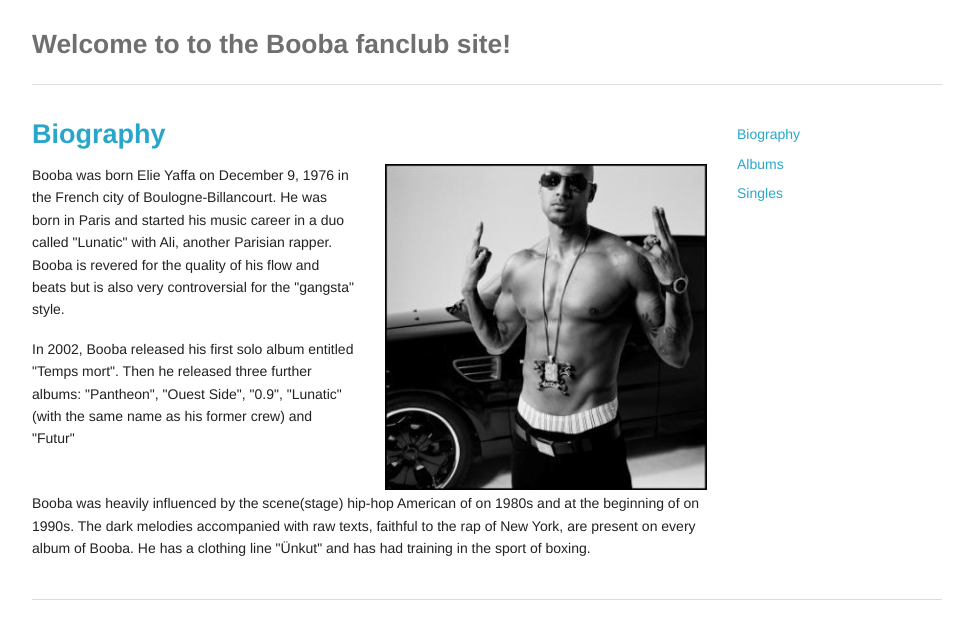
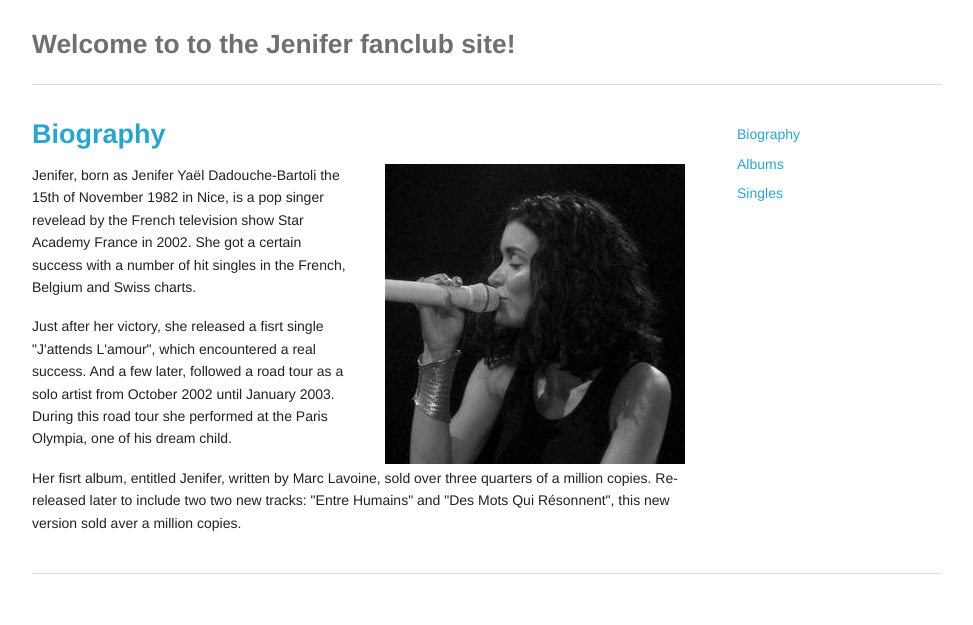
Before and after one commit to gildas-lormeau/ajax-tests, a website: page mixed-noajax-json/index.html in a window 1280 px wide. Shown: the whole page, without its empty margins (153-1126 px from the left). Drawn offline with Linux system fonts and the light colour scheme.

Commit message:
contenu Jenifer

```diff
--- a/mixed-noajax-json/index.html
+++ b/mixed-noajax-json/index.html
@@ -11,7 +11,7 @@
   <!-- Set the viewport width to device width for mobile -->
   <meta name="viewport" content="width=device-width" />
 
-  <title>Booba fanclub site!</title>
+  <title>Jenifer fanclub site!</title>
 
   <!-- Included CSS Files (Uncompressed) -->
   <!--
@@ -31,7 +31,7 @@
   <div class="row">
     <div class="twelve columns">
       <h1>
-        <small>Welcome to to the Booba fanclub site!</small>
+        <small>Welcome to to the Jenifer fanclub site!</small>
       </h1>
       <hr />
     </div>
--- a/mixed-noajax-json/javascripts/app.js
+++ b/mixed-noajax-json/javascripts/app.js
@@ -2,32 +2,96 @@
 (function($, window, undefined) {
 	"use strict";
 
-	var $doc = $(document), Modernizr = window.Modernizr;
+	var $doc = $(document),
+		Modernizr = window.Modernizr;
 
 	var albums = {
-		"title" : "Albums",
-		"list" : [ {
-			"year" : "2002",
-			"content" : "Temps mort"
-		} ]
+		"title": "Albums",
+		"list": [{
+			"year": "2002",
+			"content": "Jenifer"
+		}, {
+			"year": "2004",
+			"content": "Le Passage"
+		}, {
+			"year": "2007",
+			"content": "Lunatique"
+		}, {
+			"year": "2010",
+			"content": "Appelle-moi Jen"
+		}, {
+			"year": "2022",
+			"content": "L'Amour et Moi"
+		}]
 	};
 
 	var singles = {
-		"title" : "Singles",
-		"list" : [ {
-			"year" : "2002",
-			"content" : "Destinée (feat. Kayna Samet)"
-		} ]
+		"title": "Singles",
+		"list": [{
+			"year": "2002",
+			"content": "Destiné"
+		}, {
+			"year": "2002",
+			"content": "Gimme! Gimme! Gimme! (A Man After Midnight)"
+		}, {
+			"year": "2002",
+			"content": "J'attends l'amour"
+		}, {
+			"year": "2002",
+			"content": "Au soleil"
+		}, {
+			"year": "2002",
+			"content": "Des mots qui résonnent!"
+		}, {
+			"year": "2003",
+			"content": "Donne-moi le temps"
+		}, {
+			"year": "2004",
+			"content": "Ma révolution"
+		}, {
+			"year": "2004",
+			"content": "Le souvenir de ce jour"
+		}, {
+			"year": "2005",
+			"content": "C'est de l'or"
+		}, {
+			"year": "2005",
+			"content": "Serre-moi"
+		}, {
+			"year": "2007",
+			"content": "Tourner ma page"
+		}, {
+			"year": "2008",
+			"content": "Comme un hic"
+		}, {
+			"year": "2008",
+			"content": "Si c'est une île"
+		}, {
+			"year": "2010",
+			"content": "Je danse"
+		}, {
+			"year": "2011",
+			"content": "L'envers du paradis"
+		}, {
+			"year": "201",
+			"content": "L'amour fou"
+		}, {
+			"year": "2012",
+			"content": "Sur le fil"
+		}]
 	};
 
+
+
 	var biography = {
-		"title" : "Biography",
-		"writtenBy" : "Written by Bob Smith on November 16, 2012",
-		"image" : "images/booba.jpg",
-		"paragraphs" : [
-				"Booba was born Elie Yaffa on December 9, 1976 in the French city of Boulogne-Billancourt. He was born in Paris and started his music career in a duo called \"Lunatic\" with Ali, another Parisian rapper. Booba is revered for the quality of his flow and beats but is also very controversial for the \"gangsta\" style.",
-				"In 2002, Booba released his first solo album entitled \"Temps mort\". Then he released three further albums: \"Pantheon\", \"Ouest Side\", \"0.9\", \"Lunatic\" (with the same name as his former crew) and \"Futur\"",
-				"Booba was heavily influenced by the scene(stage) hip-hop American of on 1980s and at the beginning of on 1990s. The dark melodies accompanied with raw texts, faithful to the rap of New York, are present on every album of Booba. He has a clothing line \"Ünkut\" and has had training in the sport of boxing." ]
+		"title": "Biography",
+		"writtenBy": "Written by Bob Smith on November 16, 2012",
+		"image": "images/jenifer.jpg",
+		"paragraphs": 	[
+						"Jenifer, born as Jenifer Yaël Dadouche-Bartoli the 15th of November 1982 in Nice, is a pop singer revelead by the French television show Star Academy France in 2002. She got a certain success with a number of hit singles in the French, Belgium and Swiss charts.",
+						"Just after her victory, she released a fisrt single \"J'attends L'amour\", which encountered a real success. And a few later, followed a road tour as a solo artist from October 2002 until January 2003. During this road tour she performed at the Paris Olympia, one of his dream child.",
+						"Her fisrt album, entitled Jenifer, written by Marc Lavoine, sold over three quarters of a million copies. Re-released later to include two two new tracks: \"Entre Humains\" and \"Des Mots Qui Résonnent\", this new version sold aver a million copies."
+						]
 	};
 
 	function renderBiography(data) {
@@ -51,16 +115,16 @@
 
 	function route() {
 		var pageName = location.hash.split("#!")[1];
-		if (!pageName) {
+		if(!pageName) {
 			pageName = "biography";
 		}
-		if (pageName == "biography") {
+		if(pageName == "biography") {
 			$(".main-link").html(biography.title);
 			$(".main-content").html(renderBiography(biography));
-		} else if (pageName == "albums") {
+		} else if(pageName == "albums") {
 			$(".main-link").html(albums.title);
 			$(".main-content").html(renderList(albums));
-		} else if (pageName == "singles") {
+		} else if(pageName == "singles") {
 			$(".main-link").html(singles.title);
 			$(".main-content").html(renderList(singles));
 		}
@@ -75,7 +139,7 @@
 		$.fn.foundationCustomForms ? $doc.foundationCustomForms() : null;
 		$.fn.foundationMediaQueryViewer ? $doc.foundationMediaQueryViewer() : null;
 		$.fn.foundationTabs ? $doc.foundationTabs({
-			callback : $.foundation.customForms.appendCustomMarkup
+			callback: $.foundation.customForms.appendCustomMarkup
 		}) : null;
 		$.fn.foundationTooltips ? $doc.foundationTooltips() : null;
 		$.fn.foundationMagellan ? $doc.foundationMagellan() : null;
@@ -93,9 +157,8 @@
 	// $(".block-grid.three-up>li:nth-child(3n+1)").css({clear: "both"});
 	// $(".block-grid.four-up>li:nth-child(4n+1)").css({clear: "both"});
 	// $(".block-grid.five-up>li:nth-child(5n+1)").css({clear: "both"});
-
 	// Hide address bar on mobile devices (except if #hash present, so we don"t mess up deep linking).
-	if (Modernizr.touch && !window.location.hash) {
+	if(Modernizr.touch && !window.location.hash) {
 		$(window).load(function() {
 			setTimeout(function() {
 				window.scrollTo(0, 1);
```
Also changed, not shown: mixed-noajax-json/data/albums.json (deleted, +0 -11 lines), mixed-noajax-json/data/biography.json (deleted, +0 -10 lines), mixed-noajax-json/data/singles.json (deleted, +0 -18 lines), mixed-noajax-json/images/booba.jpg (deleted), mixed-noajax-json/images/jenifer.jpg (added), 5 other files.
